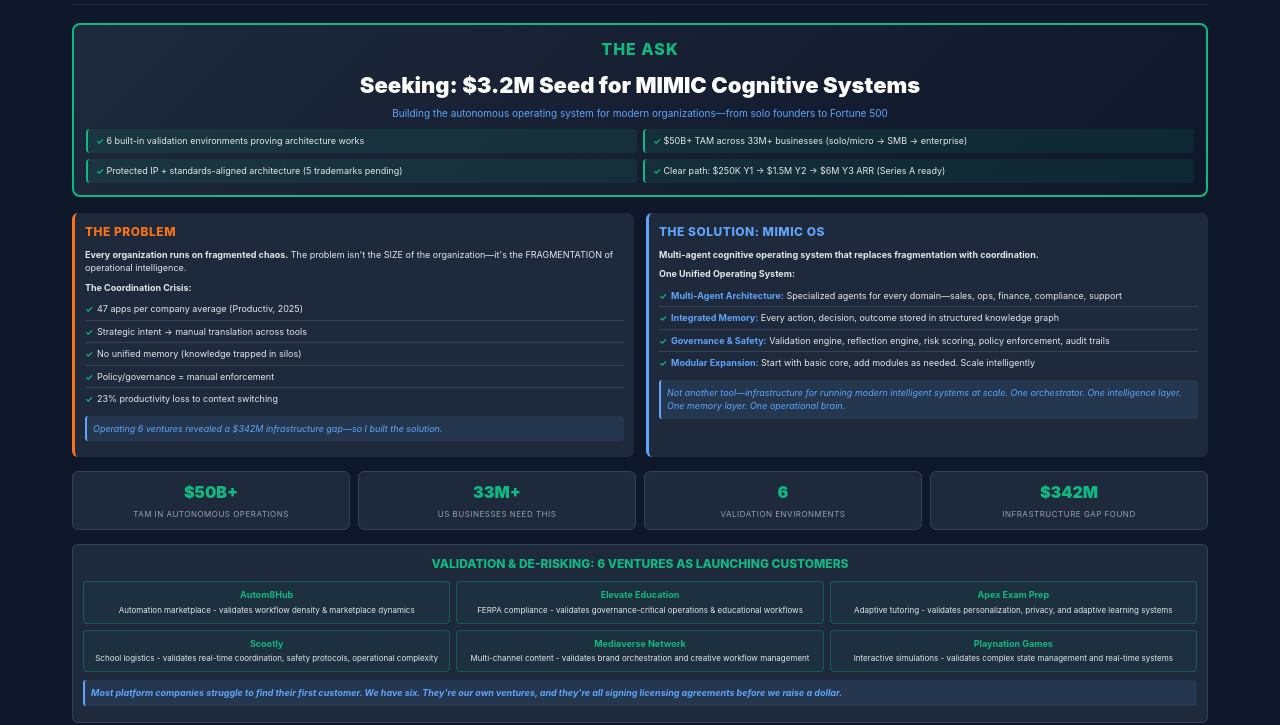
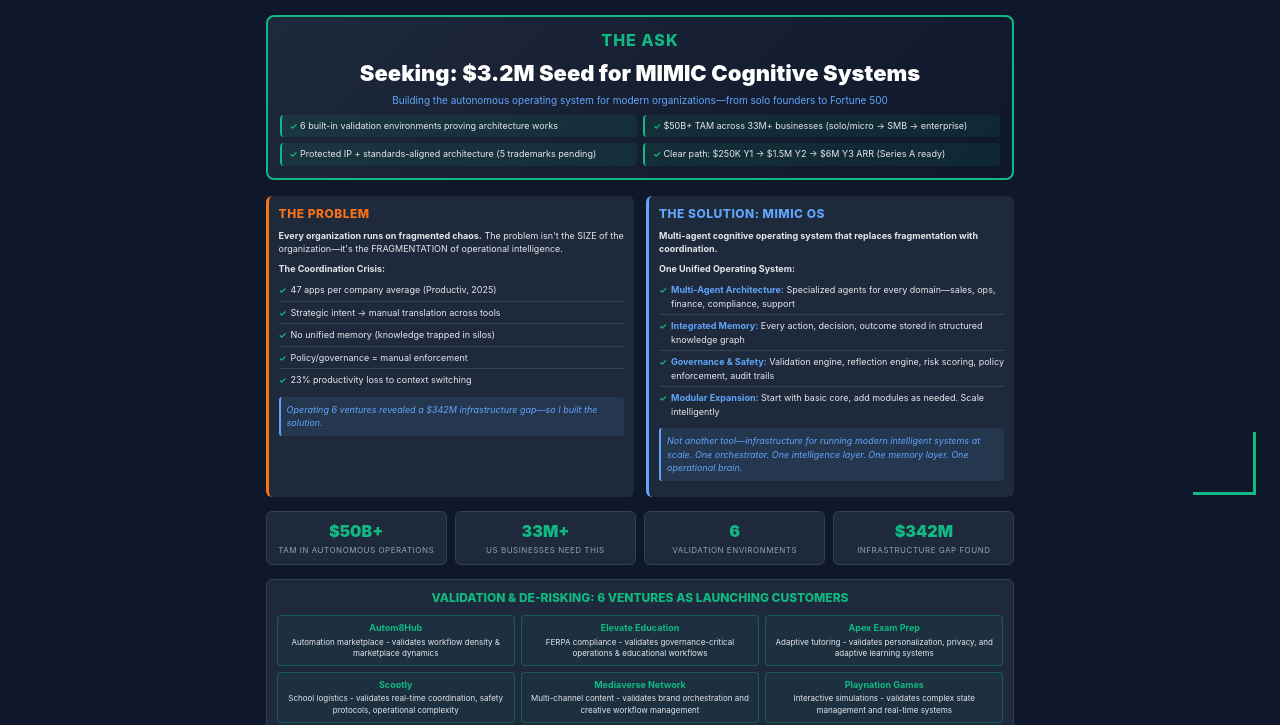
Before and after one commit to Mimic-Cognitive-Systems/Mimic-Cognitive-Systems.github.io, a plain HTML site: page index.html in a window 1280 px wide. Shown: the part 281-1006 px from the top of the page. Drawn offline with Linux system fonts and the light colour scheme.

Commit message:
Update index.html
updated visuals

```diff
--- a/index.html
+++ b/index.html
@@ -12,21 +12,16 @@
         }
 
         body {
-    font-family: -apple-system, BlinkMacSystemFont, 'Segoe UI', 'Roboto', 'Helvetica Neue', Arial, sans-serif;
-    font-size: 16px;
-    line-height: 1.55;
-    color: #e5e7eb;
-    background: #0f172a;
-
-    /* Web-friendly layout */
-    width: 100%;
-    max-width: 1200px;
-    min-height: 100vh;
-    margin: 0 auto;
-    padding: 32px;
-    overflow: auto;
-}
-
+            font-family: -apple-system, BlinkMacSystemFont, 'Segoe UI', 'Roboto', 'Helvetica Neue', Arial, sans-serif;
+            font-size: 10px;
+            line-height: 1.4;
+            color: #e5e7eb;
+            background: #0f172a;
+            width: 8.5in;
+            height: 11in;
+            margin: 0 auto;
+            padding: 0.35in;
+            overflow: hidden;
         }
 
         /* Corner brackets */
```
